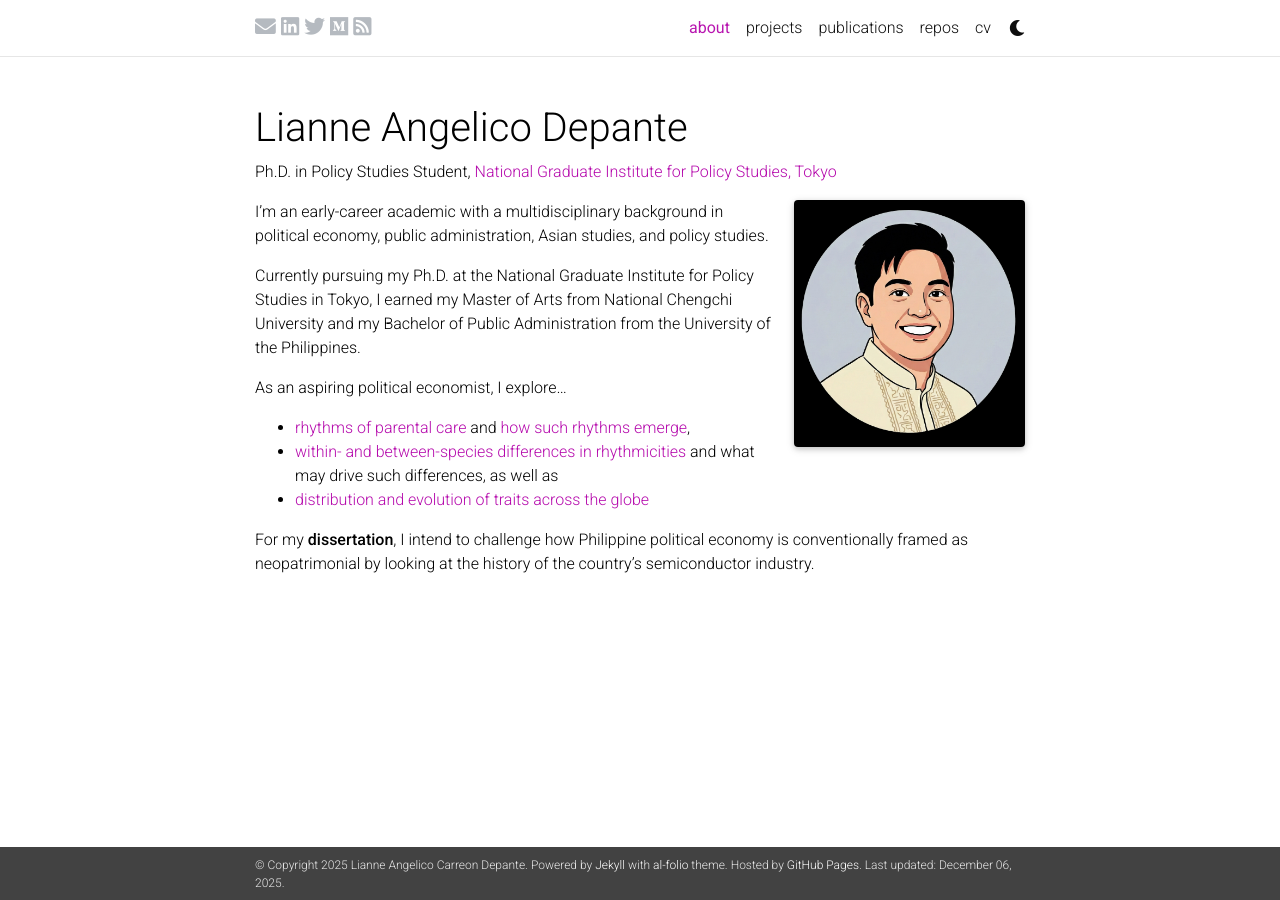
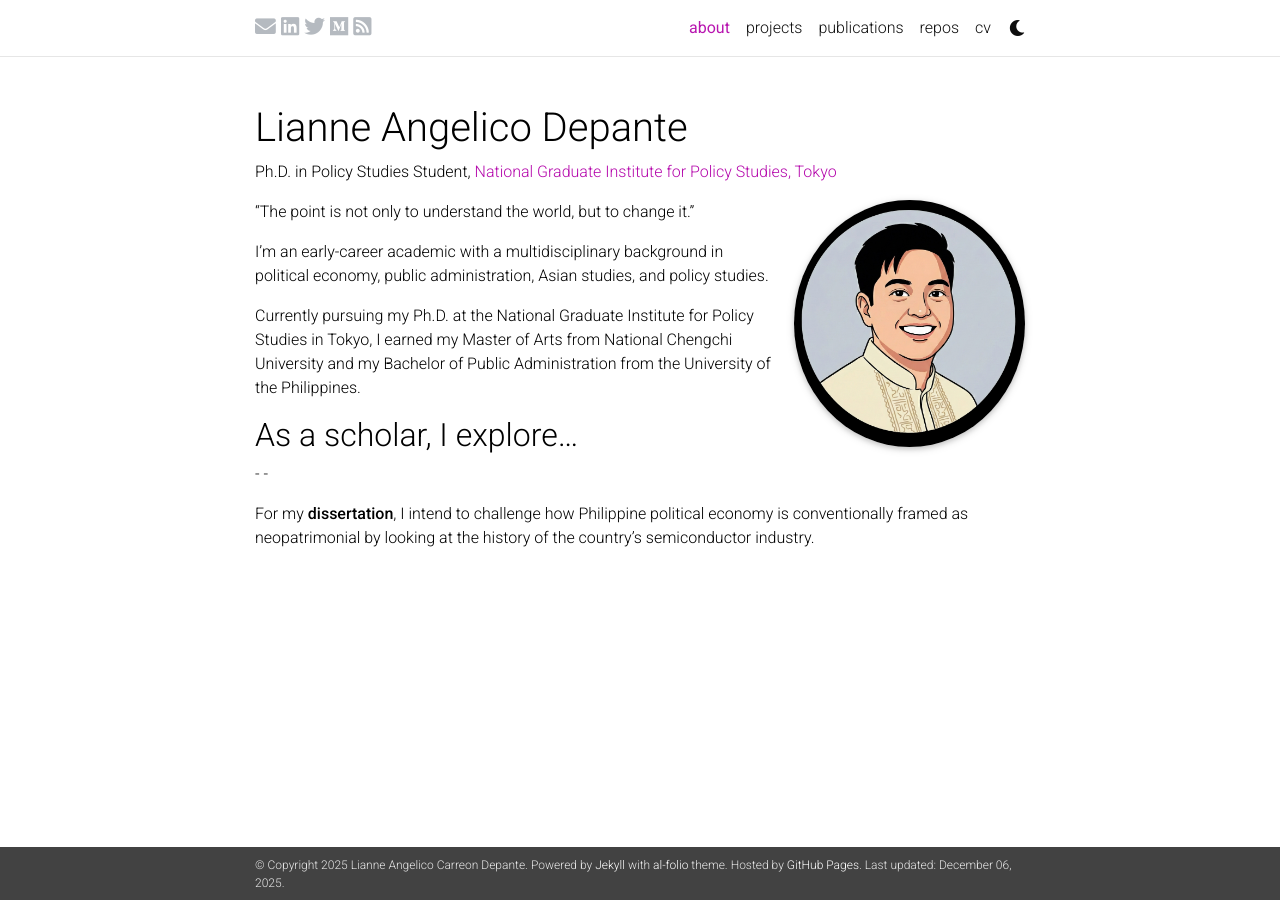
Before and after one commit to liannedepante/liannedepante.github.io, a Jekyll site: the page built from _pages/about.md, in a window 1280 px wide. Built offline with Jekyll 4.4.1, drawn with Linux system fonts in a browser that asks for light colours; full-size pictures stand in for the smaller copies a plugin makes; comment, search, counter and statistics services are not loaded; a style sheet for code colours, icons or effects is not loaded.

Commit message:
Update about.md

```diff
--- a/_pages/about.md
+++ b/_pages/about.md
@@ -14,13 +14,15 @@
 social: false  # includes social icons at the bottom of the page
 ---
 
+"The point is not only to understand the world, but to change it.”
+
 I’m an early-career academic with a multidisciplinary background in political economy, public administration, Asian studies, and policy studies.
 
 Currently pursuing my Ph.D. at the National Graduate Institute for Policy Studies in Tokyo, I earned my Master of Arts from National Chengchi University and my Bachelor of Public Administration from the University of the Philippines.
 
-As an aspiring political economist, I explore...
-- <a href='https://www.nature.com/articles/s41598-019-41223-z'>rhythms of parental care</a> and <a href='https://doi.org/10.3389/fevo.2019.00093'>how such rhythms emerge</a>,
--  <a href='https://www.nature.com/articles/nature20563'>within- and between-species differences in rhythmicities</a> and what may drive such differences, as well as
-- <a href='https://onlinelibrary.wiley.com/doi/full/10.1111/ele.13662'>distribution and evolution of traits across the globe</a>
+As a scholar, I explore...
+-
+-
+-
 
 For my **dissertation**, I intend to challenge how Philippine political economy is conventionally framed as neopatrimonial by looking at the history of the country's semiconductor industry.
```
Also changed, not shown: other parts of _pages/about.md (+1 -1 lines).
